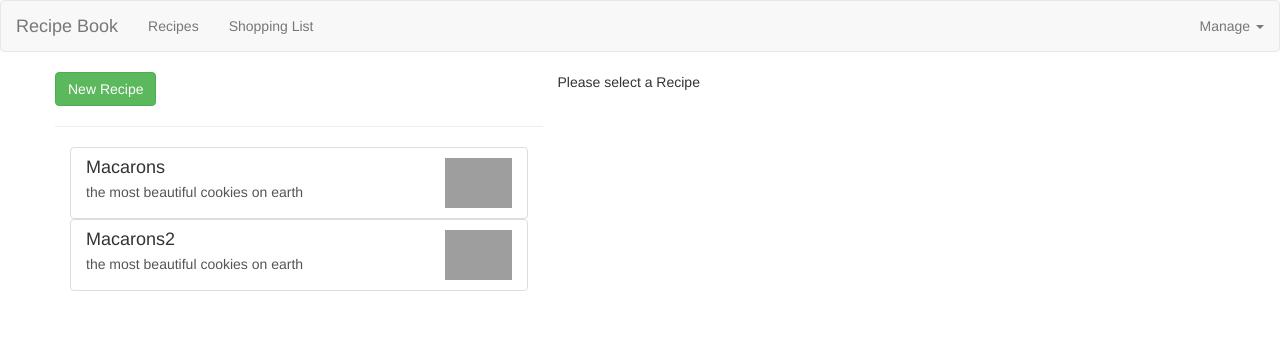
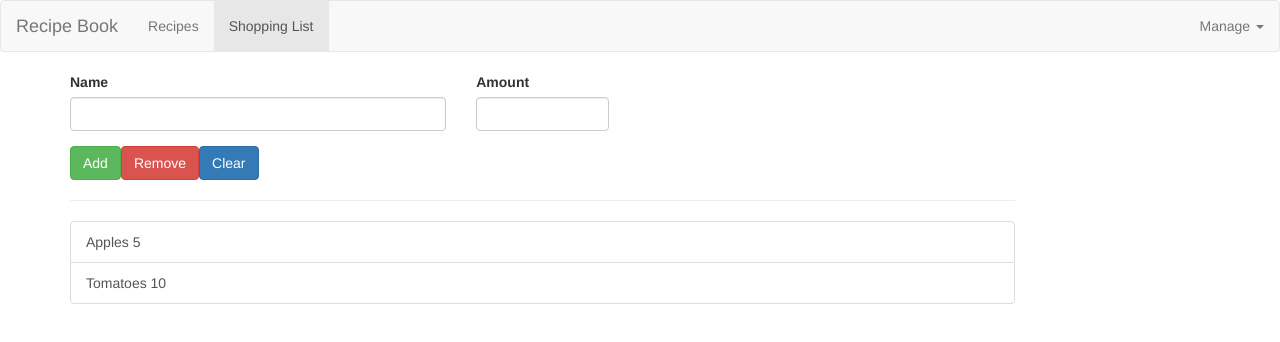
Before and after one commit to cajmrn/ngProjects, an Angular app in the folder ng-RecipeWorker/: page /shopping-list in a window 1280 px wide. Shown: the top 342 px of the page. Built offline with nearby package versions, Linux system fonts and the light colour scheme; grey boxes are pictures that could not be loaded.

Commit message:
added in routing

```diff
--- /dev/null
+++ b/ng-RecipeWorker/src/app/app-routing.module.ts
@@ -0,0 +1,26 @@
+import { NgModule } from '@angular/core';
+import { Routes, RouterModule } from '@angular/router';
+import { recipeBookComponent } from './recipe-book/recipe-book.component';
+import { ShoppingListComponent } from './shopping-list/shopping-list.component';
+
+const appRoutes: Routes = [
+  {
+    path: '', redirectTo: '/recipes',
+    pathMatch: 'full'
+  },
+  {
+    path: 'recipes',
+    component: recipeBookComponent
+  },
+  {
+    path: 'shopping-list',
+    component: ShoppingListComponent
+  }
+];
+@NgModule({
+  imports: [RouterModule.forRoot(appRoutes)],
+  exports: [RouterModule]
+})
+export class AppRoutingModule {
+
+}
--- a/ng-RecipeWorker/src/app/app.component.html
+++ b/ng-RecipeWorker/src/app/app.component.html
@@ -4,8 +4,9 @@
 <div class="container">
   <div class="row">
     <div class="col-md-12">
-      <app-recipe-book *ngIf="loadedFeature == 'R'"></app-recipe-book>
-      <app-shopping-list *ngIf="loadedFeature =='SL'"></app-shopping-list>
+      <!-- <app-recipe-book *ngIf="loadedFeature == 'R'"></app-recipe-book> -->
+      <!-- <app-shopping-list *ngIf="loadedFeature =='SL'"></app-shopping-list> -->
+    <router-outlet></router-outlet>
     </div>
   </div>
 </div>
--- a/ng-RecipeWorker/src/app/app.module.ts
+++ b/ng-RecipeWorker/src/app/app.module.ts
@@ -11,6 +11,7 @@ import { RecipeItemComponent } from './recipe-book/recipe-list/recipe-item/recip
 import { ShoppingEditComponent } from './shopping-list/shopping-edit/shopping-edit.component';
 import { RecipeDetailComponent } from './recipe-book/recipe-detail/recipe-detail.component';
 import { DropdownDirective } from './shared/dropdown.directive';
+import { AppRoutingModule } from './app-routing.module';
 
 @NgModule({
   declarations: [
@@ -26,7 +27,8 @@ import { DropdownDirective } from './shared/dropdown.directive';
   ],
   imports: [
     BrowserModule,
-    FormsModule
+    FormsModule,
+    AppRoutingModule
   ],
   providers: [],
   bootstrap: [AppComponent]
--- a/ng-RecipeWorker/src/app/header/header.component.html
+++ b/ng-RecipeWorker/src/app/header/header.component.html
@@ -5,17 +5,11 @@
         </div>
         <div class="navbar-default">
             <ul class="nav navbar-nav">
-                <li>
-                    <a
-                    href="#"
-                    (click) = "onSelect('R')"
-                    >Recipes</a>
+                <li routerLinkActive="active">
+                    <a [routerLink]="['/recipes']" routerLinkActive="router-link-active" >Recipes</a>
                 </li>
-                <li>
-                    <a
-                    href="#"
-                    (click) = "onSelect('SL')"
-                    >Shopping List</a>
+                <li routerLinkActive="active">
+                    <a [routerLink]="['/shopping-list']" routerLinkActive="router-link-active" >Shopping List</a>
                 </li>
             </ul>
             <ul class="nav navbar-nav navbar-right">
--- a/ng-RecipeWorker/src/app/header/header.component.ts
+++ b/ng-RecipeWorker/src/app/header/header.component.ts
@@ -1,4 +1,4 @@
-import { Component, OnInit, Output, EventEmitter } from '@angular/core';
+import { Component, OnInit} from '@angular/core';
 
 @Component({
   selector: 'app-header',
@@ -6,14 +6,7 @@ import { Component, OnInit, Output, EventEmitter } from '@angular/core';
   styleUrls: ['./header.component.css']
 })
 export class HeaderComponent implements OnInit {
- @Output() featureSelected = new EventEmitter<string>();
-
   constructor() { }
-
-  onSelect(feature: string){
-    this.featureSelected.emit(feature);
-  }
-
   ngOnInit() {
   }
 
--- a/ng-RecipeWorker/src/app/recipe-book/recipe-list/recipe-item/recipe-item.component.html
+++ b/ng-RecipeWorker/src/app/recipe-book/recipe-list/recipe-item/recipe-item.component.html
@@ -1,5 +1,5 @@
 <a
-href="#"
+style="cursor: pointer"
 class="list-group-item clearfix"
 (click)="onSelected()"
 >
```
